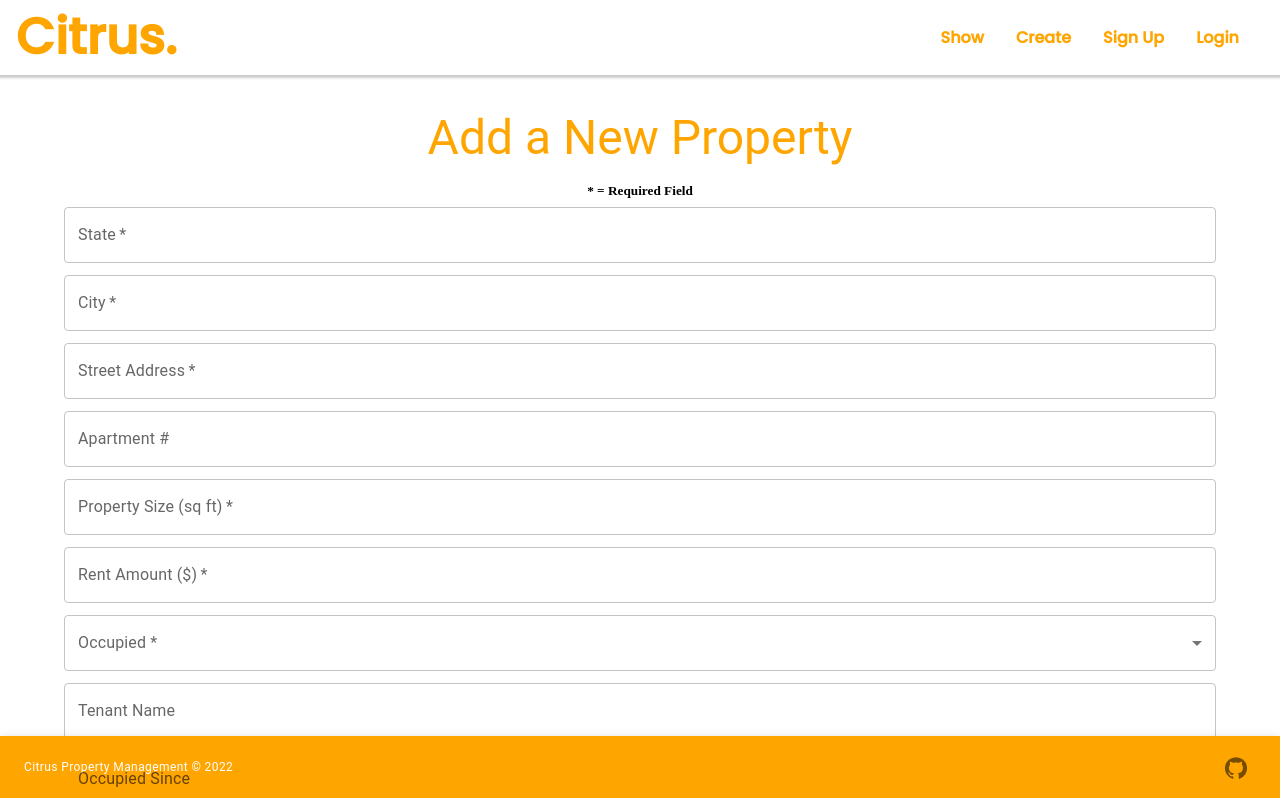
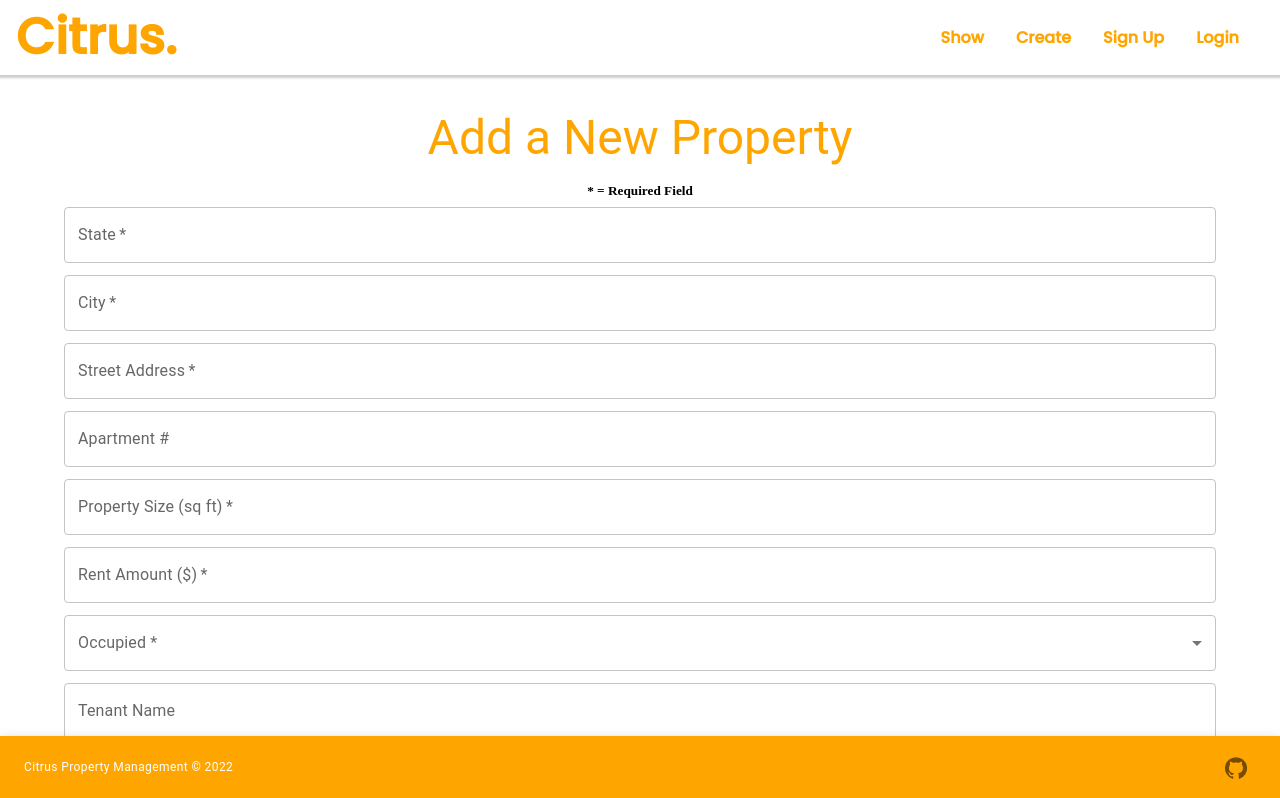
Before and after one commit to jgotti1/milestoneTwo, a React (Create React App) app: page /AddNewProp in a window 1280 px wide. Shown: the top 798 px of the page. Built offline with nearby package versions, Linux system fonts and the light colour scheme.

Commit message:
readme test

```diff
--- a/src/components/Footer.js
+++ b/src/components/Footer.js
@@ -8,7 +8,7 @@ const Footer = () => {
         position="static"
         bottom="0"
         color="primary"
-        style={{ position: "fixed", bottom: 0 }}
+        style={{ position: "fixed", bottom: 0, zIndex: 1100 }}
       >
         <Toolbar>
           <Typography
@@ -24,7 +24,7 @@ const Footer = () => {
           </IconButton>
         </Toolbar>
       </AppBar>
-    </Box>
+    </Box >
   );
 };
 
--- a/src/pages/addNewProp.js
+++ b/src/pages/addNewProp.js
@@ -1,5 +1,5 @@
 import React, { useState } from "react";
-import { useNavigate} from 'react-router-dom'
+import { useNavigate } from 'react-router-dom'
 import {
   Typography,
   Box,
@@ -35,7 +35,7 @@ const AddNewProp = () => {
   });
 
   const deploymentURL = "https://citrusproperty.herokuapp.com/api/citrus";
-  const developmentURL = "http://localhost:5000/api/citrus"
+  const developmentURL = "http://localhost:5001/api/citrus"
 
 
 
--- a/src/pages/showProp.js
+++ b/src/pages/showProp.js
@@ -6,7 +6,7 @@ import DeleteIcon from "@mui/icons-material/Delete";
 
 import axios from "axios";
 
-const developmentURL = "http://localhost:5000/api/citrus";
+const developmentURL = "http://localhost:5001/api/citrus";
 const deploymentURL = "https://citrusproperty.herokuapp.com/api/citrus/";
 
 export default function ShowProps() {
```
Also changed, not shown: public/images/screenshot.png (added), 1 other file (tests, documents, lock files or other folders).
